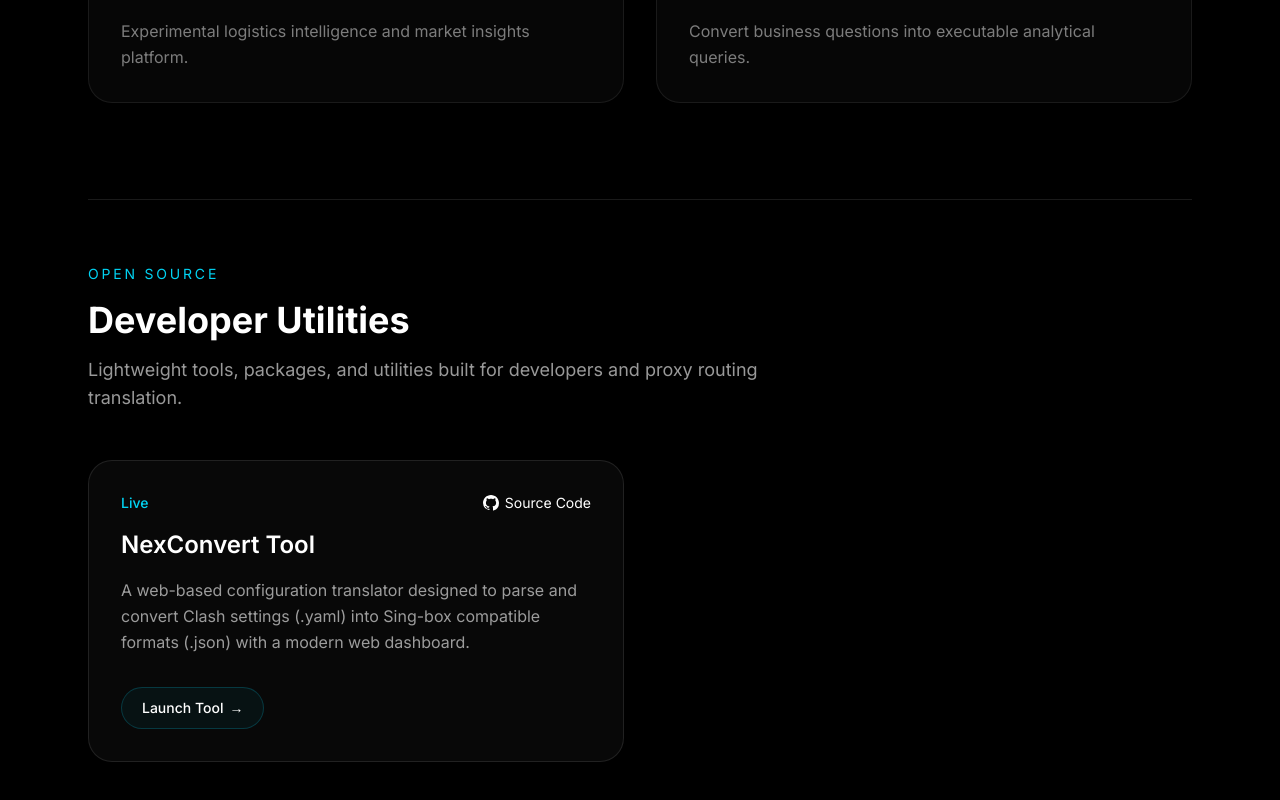
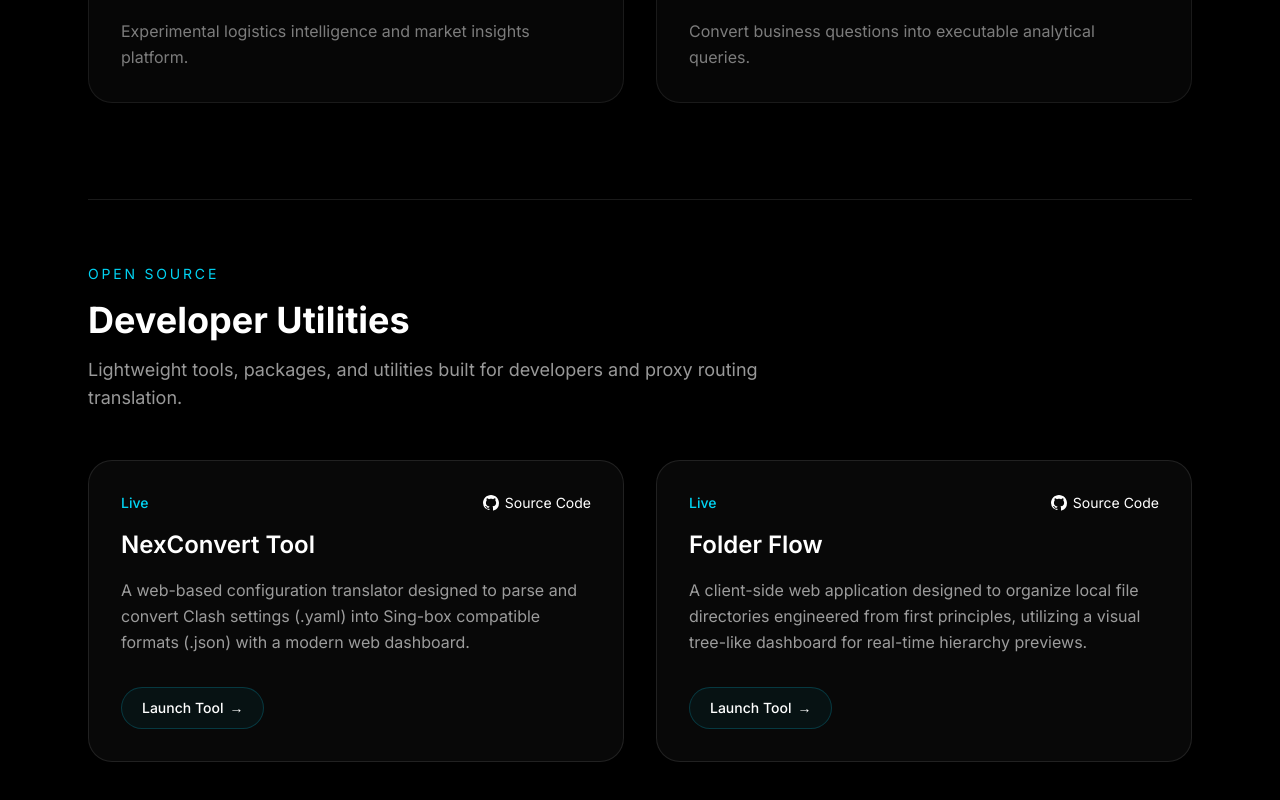
Before and after one commit to pankajlp/pankaj-portfolio, a Next.js app: page /labs in a window 1280 px wide. Shown: the part 809-1609 px from the top of the page. Built offline with nearby package versions, Linux system fonts and the light colour scheme.

Commit message:
Add Folder Flow utility tool to Labs page

```diff
--- a/app/labs/page.tsx
+++ b/app/labs/page.tsx
@@ -35,6 +35,14 @@ export default function LabsPage() {
         "A web-based configuration translator designed to parse and convert Clash settings (.yaml) into Sing-box compatible formats (.json) with a modern web dashboard.",
       liveUrl: "https://convert.nordneuron.com",
       githubUrl: "https://github.com/pankajlp/nexconvert-tool",
+    },
+    {
+      title: "Folder Flow",
+      status: "Live",
+      description:
+        "A client-side web application designed to organize local file directories engineered from first principles, utilizing a visual tree-like dashboard for real-time hierarchy previews.",
+      liveUrl: "https://flow.nordneuron.com",
+      githubUrl: "https://github.com/pankajlp/folder-organizer",
     },
   ];
 
```
